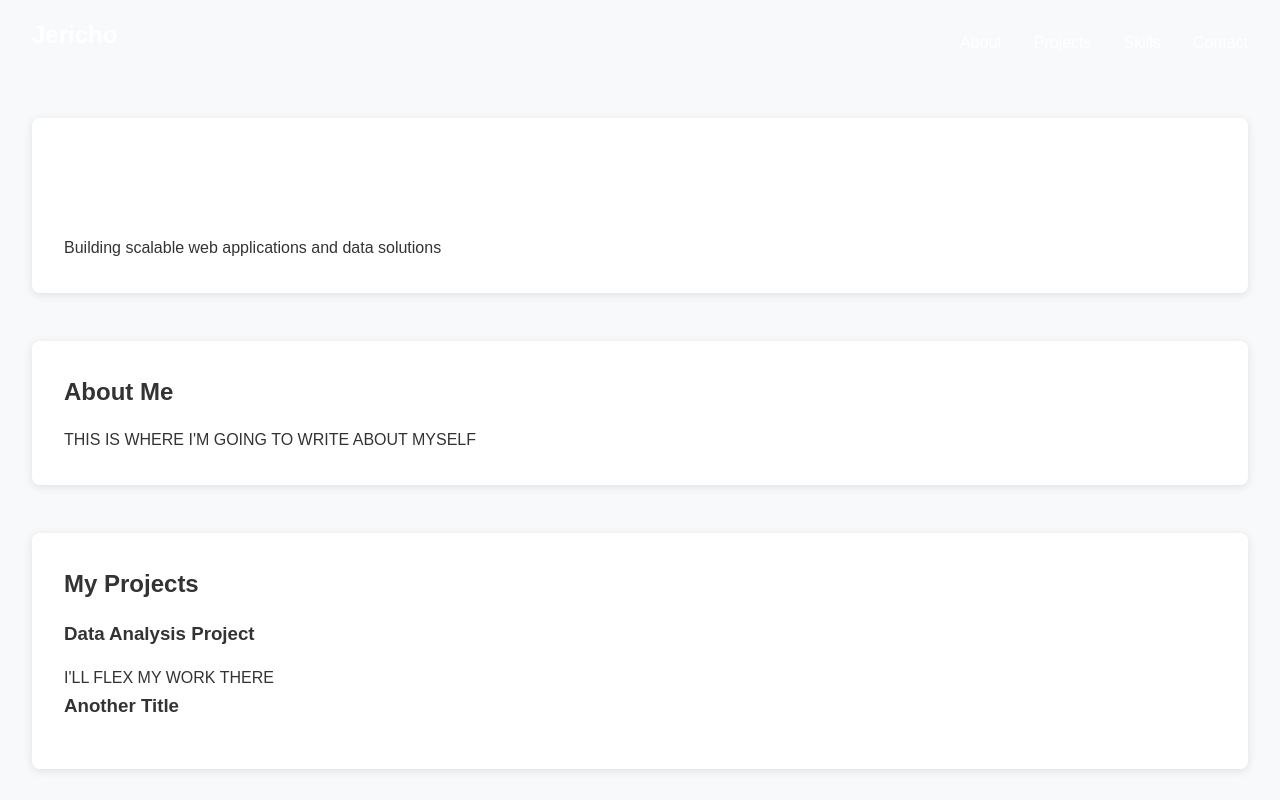
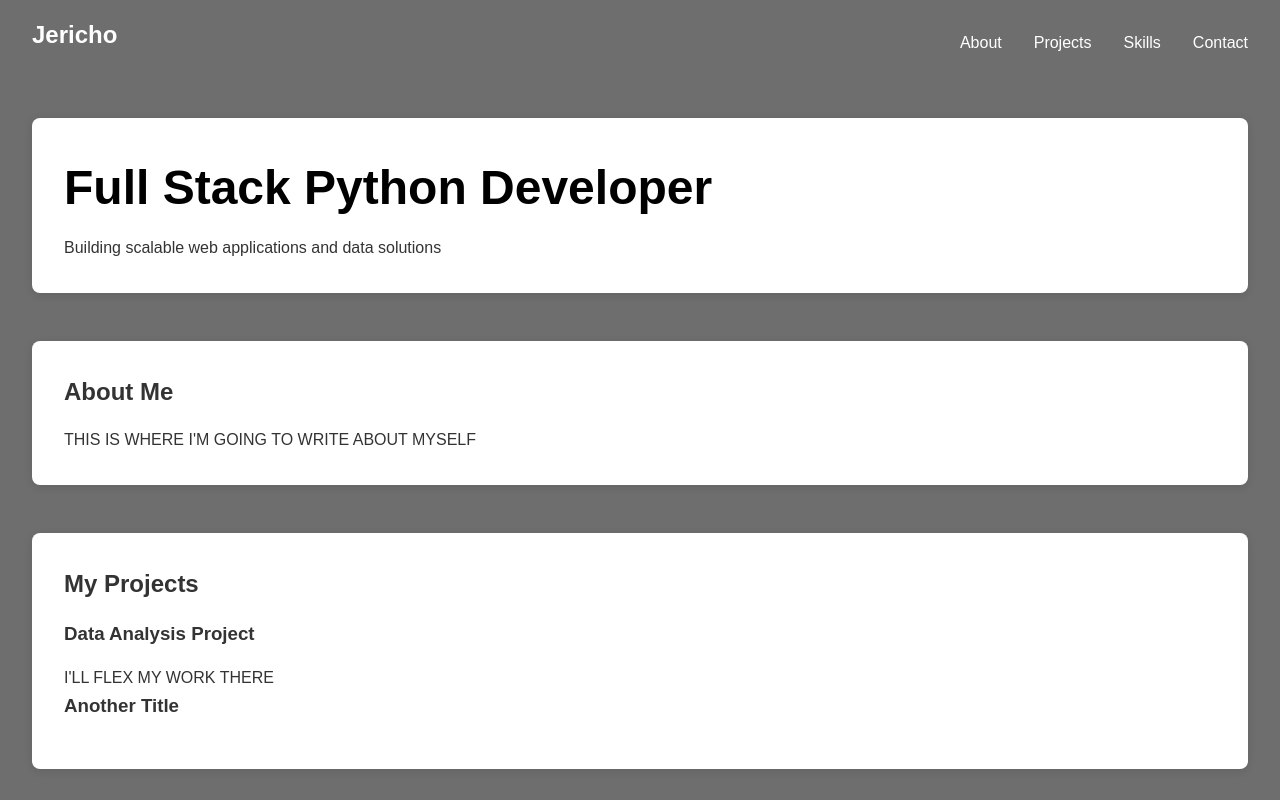
Before and after one commit to jerichobien360/portfolio-website, a plain HTML site: page index.html in a window 1280 px wide. Shown: the top 800 px of the page. Drawn offline with Linux system fonts and the light colour scheme.

Commit message:
Update style.css

```diff
--- a/css/style.css
+++ b/css/style.css
@@ -3,8 +3,9 @@
     --secondary-color: #3498db;
     --accent-color: #e74c3c;
     --text-color: #333;
-    --bg-color: #f8f9fa;
+    --bg-color: #6e6e6e;
     --white: #ffffff;
+    --black: #000000;
 }
 
 
@@ -93,8 +94,9 @@ h1, h2, h3 {
     color: var(--primary-color);
 }
 
+
 #hero h1 {
     font-size: 3rem;
     margin-bottom: 0.5rem;
-    color: var(--white);
+    color: var(--black);
 }
```
